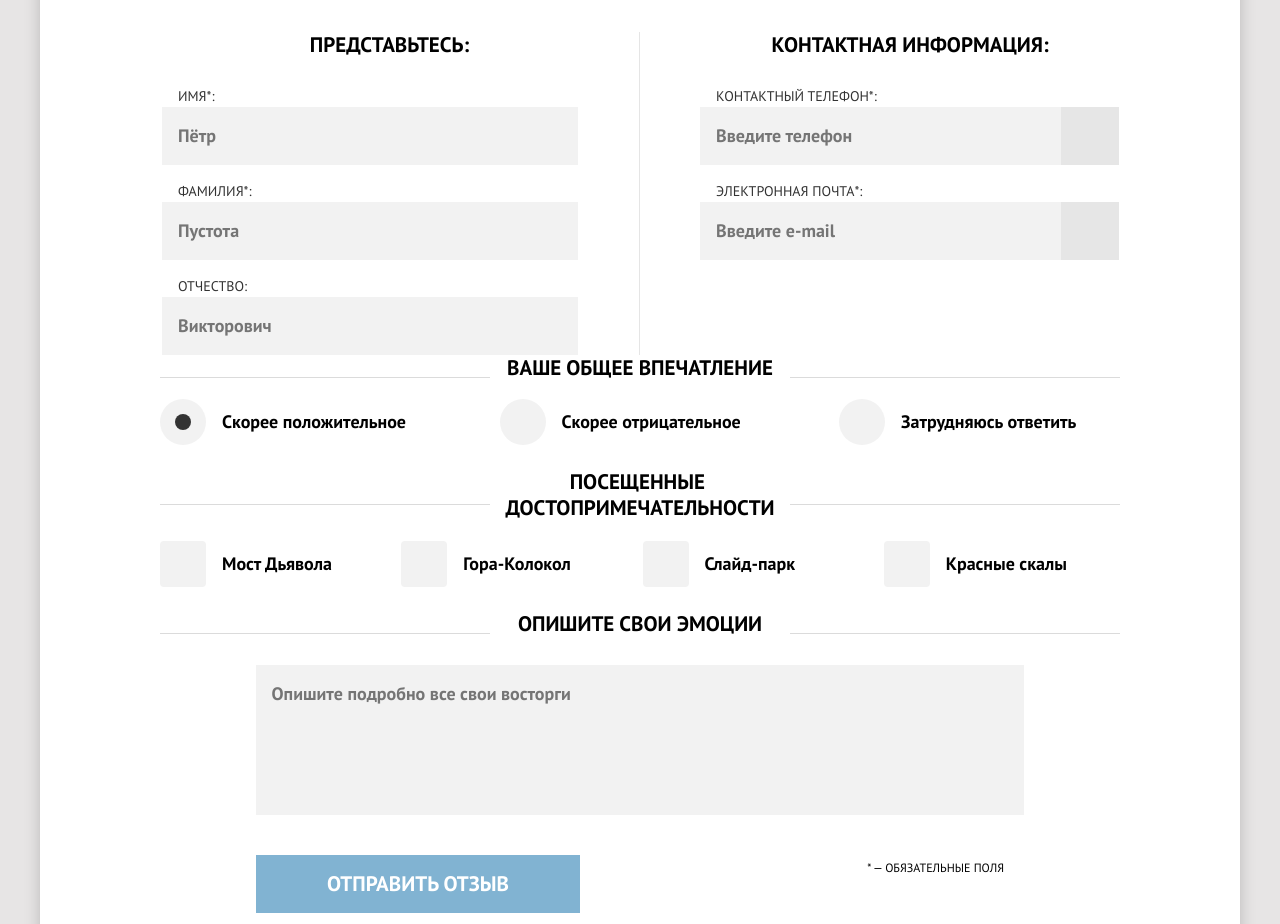
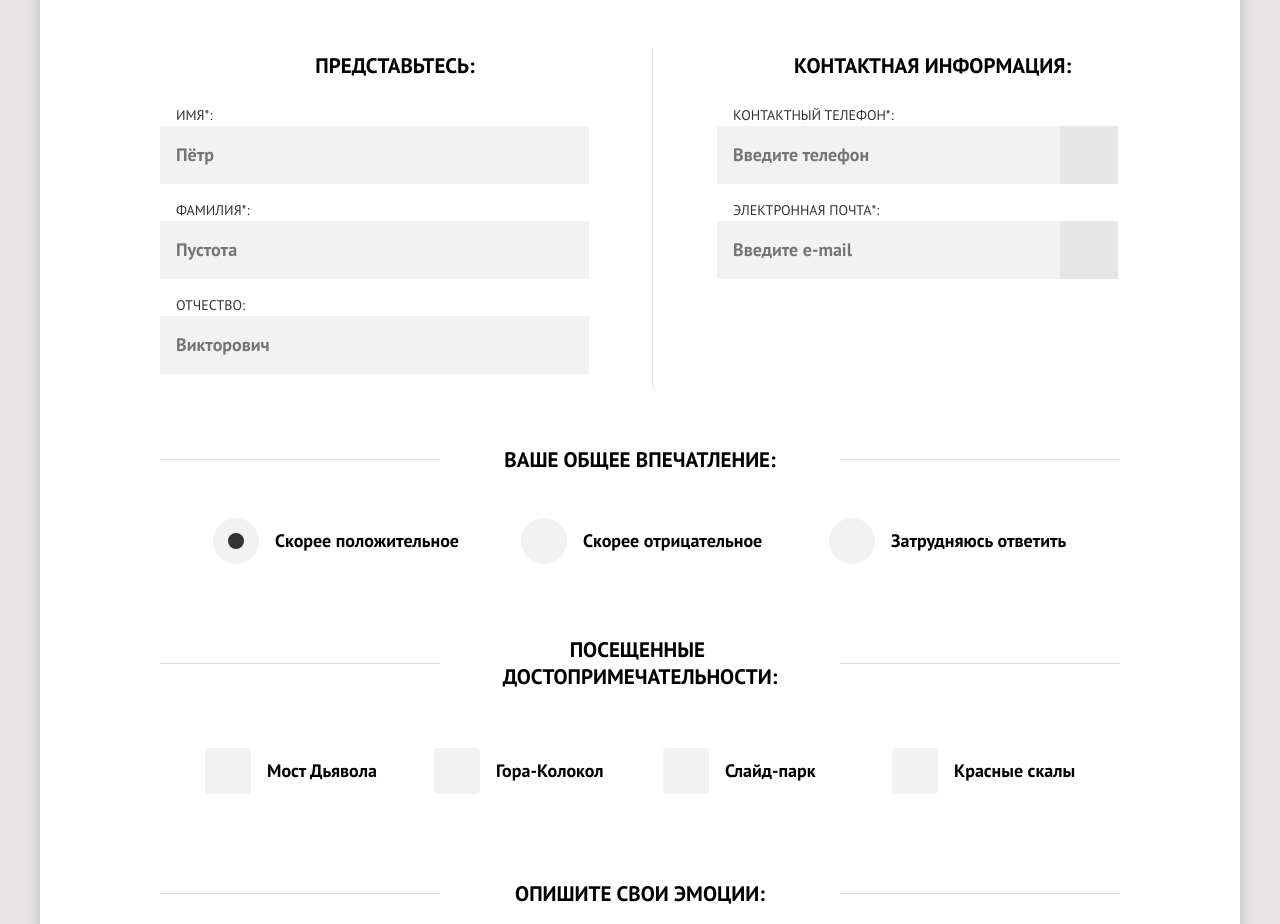
Before and after one commit to redcat-3/171114-sedona-26, a website: page source/form.html in a window 1280 px wide. Shown: the part 587-1511 px from the top of the page. Drawn offline with nearby package versions, Linux system fonts and the light colour scheme; files that its build step writes are made by us from their sources.

Commit message:
На проверку

```diff
--- a/source/form.html
+++ b/source/form.html
@@ -62,7 +62,7 @@
         <h2 class="visually-hidden">Форма обратной связи</h2>
         <form class="feedback-form" action="https://echo.htmlacademy.ru" method="post">
           <fieldset class="feedback-form__group feedback-form__group--column-left">
-            <legend class="feedback-form__title">Представьтесь</legend>
+            <legend class="feedback-form__title">Представьтесь:</legend>
             <ul class="feedback-form__list">
               <li class="feedback-form__item">
                 <label class="text">
@@ -85,7 +85,7 @@
             </ul>
           </fieldset>
           <fieldset class="feedback-form__group feedback-form__group--column-right">
-            <legend class="feedback-form__title">Контактная информация</legend>
+            <legend class="feedback-form__title">Контактная информация:</legend>
             <ul class="feedback-form__list">
               <li class="feedback-form__item">
                 <label class="text">
@@ -112,8 +112,8 @@
             </ul>
           </fieldset>
           <fieldset class="feedback-form__group feedback-form__group--wide feedback-form__group--radio">
-            <legend class="feedback-form__title feedback-form__title--radio">Ваше общее впечатление</legend>
-            <ul class="feedback-form__list">
+            <legend class="feedback-form__title feedback-form__title--radio">Ваше общее впечатление:</legend>
+            <ul class="feedback-form__list feedback-form__list--radio">
               <li class="feedback-form__item">
                 <label class="radio">
                   <input class="radio__input" type="radio" name="impress" value="+" checked>
@@ -138,7 +138,7 @@
             </ul>
           </fieldset>
           <fieldset class="feedback-form__group feedback-form__group--wide feedback-form__group--checkbox">
-            <legend class="feedback-form__title">Посещенные&nbsp;<br>достопримечательности</legend>
+            <legend class="feedback-form__title feedback-form__title--checkbox">Посещенные&nbsp;<br>достопримечательности:</legend>
             <ul class="feedback-form__list feedback-form__list--checkbox">
               <li class="feedback-form__item">
                 <label class="checkbox">
@@ -187,10 +187,10 @@
             </ul>
           </fieldset>
           <fieldset class="feedback-form__group feedback-form__group--wide">
-            <legend class="feedback-form__title">Опишите свои эмоции</legend>
+            <legend class="feedback-form__title">Опишите свои эмоции:</legend>
             <ul class="feedback-form__list">
               <li class="feedback-form__item feedback-form__item--textarea">
-                <textarea class="textarea" name="textarea" cols="16" rows="5" aria-label="Текст отзыва" placeholder="Опишите подробно все свои восторги" wrap="soft"></textarea>
+                <textarea class="textarea" name="textarea" cols="20" rows="5" aria-label="Текст отзыва" placeholder="Опишите подробно все свои восторги" wrap="soft"></textarea>
               </li>
             </ul>
           </fieldset>
--- a/source/less/blocks/advantages.less
+++ b/source/less/blocks/advantages.less
@@ -202,6 +202,10 @@
     width: 192px;
   }
 
+  .advantages__text--post span {
+    display: block;
+  }
+
   .advantages__item:last-child .advantages__text--post {
     padding-bottom: 0;
   }
@@ -213,6 +217,7 @@
       padding-top: 35px;
     }
     width: 400px;
+    height: 256px;
   }
 
   .advantages__image-wrapper {
--- a/source/less/blocks/contact-form.less
+++ b/source/less/blocks/contact-form.less
@@ -50,9 +50,11 @@
 
 .contact-form__map {
   width: 100%;
+  height: 350px;
   background-image: url("../img/map-mobile.jpg");
   background-repeat: no-repeat;
   background-position: center;
+  margin-bottom: 10px;
 }
 
 @media (min-width: @tablet-width) {
@@ -79,6 +81,7 @@
 
   .contact-form__map {
     background-image: url("../img/map-tablet.jpg");
+    margin-bottom: 0;
   }
 }
 
@@ -93,5 +96,6 @@
 
   .contact-form__map {
     background-image: url("../img/map-desktop.jpg");
+    margin-bottom: 2px;
   }
 }
--- a/source/less/blocks/feedback-form.less
+++ b/source/less/blocks/feedback-form.less
@@ -13,7 +13,7 @@
 
 @media (min-width: @desktop-width) {
   .feedback-form {
-    width: 960px;
+    padding: 0 120px;
   }
 }
 
@@ -23,7 +23,7 @@
   }
 
   &--checkbox {
-    padding-bottom: 14px;
+    padding-bottom: 0;
   }
   border: none;
   margin: 0;
@@ -49,24 +49,21 @@
   }
 
   .feedback-form__group--column-left {
-    padding: 0;
     padding-right: 43px;
-    padding-left: 2px;
-    margin-top: 57px;
+    padding-left: 0;
+    padding-bottom: 15px;
+    margin-top: 55px;
+    margin-bottom: -1px;
     border-right: 1px solid #e5e5e5;
   }
 
   .feedback-form__group--column-right {
-    margin-top: 57px;
+    margin-top: 55px;
     margin-left: 43px;
   }
 }
 
 .feedback-form__title {
-  &::after {
-    content: ":";
-  }
-
   &--radio {
     padding-bottom: 20px;
   }
@@ -87,9 +84,10 @@
   .feedback-form__title {
     font-weight: 700;
     font-size: 21px;
-    line-height: 26px;
+    line-height: 27px;
     margin-top: 0;
-    padding-bottom: 18px;
+    margin-bottom: 16px;
+    padding: 0;
   }
 
   .feedback-form__group--column-left .feedback-form__title {
@@ -97,11 +95,22 @@
   }
 
   .feedback-form__group--wide .feedback-form__title {
+    &--radio {
+      margin-top: 50px;
+      margin-bottom: 27px;
+    }
+
+    &--checkbox {
+      margin-top: 23px;
+      margin-bottom: 17px;
+    }
     background-image: linear-gradient(#dbdbdb, #dbdbdb), linear-gradient(#dbdbdb, #dbdbdb);
-    background-size: calc(50% - 150px) 1px;
+    background-size: calc(50% - 200px) 1px;
     background-repeat: no-repeat;
     background-position: left center, right center;
     max-width: 960px;
+    padding-top: 0;
+    margin: 22px 0 20px;
   }
 
   .feedback-form__group--wide .feedback-form__title::after {
@@ -111,11 +120,22 @@
     right: calc(-50% - 50px);
     width: calc(50% + 25px);
     height: 1px;
-    border-top: 1px solid #e5e5e5;
   }
 }
 
 @media (min-width: @desktop-width) {
+  .feedback-form__group--wide .feedback-form__title {
+    &--radio {
+      margin-top: 58px;
+      margin-bottom: 45px;
+    }
+
+    &--checkbox {
+      margin-top: 48px;
+      margin-bottom: 58px;
+    }
+  }
+
   .feedback-form__group--wide {
     max-width: 960px;
   }
@@ -131,20 +151,23 @@
   }
 
   .feedback-form__group--column-left {
-    padding-right: 60px;
-    width: 100%;
+    padding-top: 2px;
+    padding-right: 62px;
+    width: calc(100% - 52px);
   }
 
   .feedback-form__group--column-right {
-    margin-left: 60px;
-    padding-right: 60px;
-    width: 100%;
+    margin-left: 0;
+    padding-top: 2px;
+    padding-left: 37px;
+    width: calc(100% - 52px);
   }
 }
 
 .feedback-form__list {
   &--checkbox {
-    margin-top: 72px;
+    padding-top: 10px;
+    padding-bottom: 14px;
   }
   display: flex;
   flex-direction: column;
@@ -160,59 +183,98 @@
 
 @media (min-width: @tablet-width) {
   .feedback-form__list {
+    &--radio {
+      margin: 0 35px;
+    }
+
+    &--checkbox {
+      margin: 0 35px;
+      padding-bottom: 11px;
+    }
     padding-left: 0;
     padding-right: 1px;
   }
 
   .feedback-form__group--wide .feedback-form__list {
+    &--checkbox {
+      justify-content: center;
+    }
     flex-direction: row;
     flex-wrap: wrap;
     justify-content: space-between;
   }
-
-  .feedback-form__group--wide .feedback-form__item {
-    width: 280px;
-  }
 }
 
 @media (min-width: @desktop-width) {
-  .feedback-form__group--wide .feedback-form__list {
-    flex-wrap: nowrap;
+  .feedback-form__list {
+    &--radio {
+      margin-left: 53px;
+      margin-right: 10px;
+      gap: 5px;
+    }
+
+    &--checkbox {
+      width: 960px;
+      margin-left: 45px;
+      padding-right: 88px;
+      padding-bottom: 54px;
+      padding-top: 0;
+      gap: 5px;
+    }
   }
 
-  .feedback-form__list--checkbox {
-    max-width: 960px;
+  .feedback-form__group--wide .feedback-form__list--checkbox {
+    justify-content: space-between;
   }
-}
 
-@media (min-width: @tablet-width) {
-  .feedback-form__list .feedback-form__item--textarea {
-    display: flex;
-    width: 648px;
-    margin-left: auto;
-    margin-right: auto;
+  .feedback-form__group--wide .feedback-form__list--checkbox .feedback-form__item {
+    width: 185px;
   }
-}
 
-@media (min-width: @desktop-width) {
-  .feedback-form__list .feedback-form__item--textarea {
-    display: flex;
-    width: 768px;
-    margin-left: auto;
-    margin-right: auto;
+  .feedback-form__group--column-left .feedback-form__list {
+    width: 430px;
+  }
+
+  .feedback-form__group--column-right .feedback-form__list {
+    width: 402px;
   }
 }
 
 .feedback-form__item {
   &--textarea {
-    display: flex;
-    justify-content: center;
+    display: block;
+    width: 100%;
   }
   width: 100%;
   height: auto;
   position: relative;
   margin: 0;
   padding: 0;
+}
+
+@media (min-width: @tablet-width) {
+  .feedback-form__list .feedback-form__item--textarea {
+    display: block;
+    width: 648px;
+    min-height: 160px;
+    margin: 0;
+  }
+}
+
+@media (min-width: @desktop-width) {
+  .feedback-form__list .feedback-form__item--textarea {
+    display: block;
+    width: 768px;
+    margin-top: 0;
+    margin-left: 96px;
+    margin-bottom: 10px;
+  }
+}
+
+@media (min-width: @tablet-width) {
+  .feedback-form__group--wide .feedback-form__item {
+    width: 280px;
+  }
 }
 
 .feedback-form__submit {
@@ -228,12 +290,16 @@
     flex-direction: row;
     justify-content: space-between;
     margin: 0 auto;
+    margin-top: 13px;
   }
 }
 
 @media (min-width: @desktop-width) {
   .feedback-form__submit {
     width: 768px;
+    margin-top: 5px;
+    margin-left: 96px;
+    margin-bottom: 65px;
   }
 }
 
@@ -248,6 +314,12 @@
   .feedback-form__submit-button {
     width: 324px;
     margin: 0;
+  }
+}
+
+@media (min-width: @desktop-width) {
+  .feedback-form__submit-button {
+    width: 384px;
   }
 }
 
@@ -270,5 +342,8 @@
 @media (min-width: @tablet-width) {
   .feedback-form__footnote {
     text-align: right;
+    font-size: 14px;
+    padding: 0;
+    margin: auto 0;
   }
 }
--- a/source/less/blocks/form.less
+++ b/source/less/blocks/form.less
@@ -8,7 +8,7 @@
     width: 100%;
     padding-left: 60px;
     padding-right: 60px;
-    padding-bottom: 52px;
+    padding-bottom: 68px;
   }
 }
 
@@ -16,6 +16,6 @@
   .form {
     max-width: 1200px;
     margin: 0 auto;
-    padding: 0 120px;
+    padding: 0;
   }
 }
--- a/source/less/blocks/gallery.less
+++ b/source/less/blocks/gallery.less
@@ -63,7 +63,7 @@
     font-weight: 700;
     font-size: 30px;
     line-height: 26px;
-    padding-top: 29px;
+    padding-top: 27px;
   }
 
   .gallery__description {
--- a/source/less/blocks/textarea.less
+++ b/source/less/blocks/textarea.less
@@ -23,7 +23,7 @@
   width: 100%;
   color: #000000;
   padding: 12px;
-  margin-top: 10px;
+  margin-top: 7px;
   resize: none;
   background-color: #f2f2f2;
   font-family: inherit;
@@ -33,3 +33,15 @@
   line-height: 26px;
   border: 4px solid transparent;
 }
+
+@media (min-width: @tablet-width) {
+  .textarea {
+    width: 648px;
+  }
+}
+
+@media (min-width: @desktop-width) {
+  .textarea {
+    width: 768px;
+  }
+}
--- a/source/less/blocks/video.less
+++ b/source/less/blocks/video.less
@@ -18,6 +18,7 @@
 @media (min-width: @tablet-width) {
   .video {
     padding-bottom: 77.2%;
+    margin-bottom: 43px;
   }
 
   .video__media {
@@ -30,6 +31,7 @@
     width: 800px;
     height: 500px;
     padding-bottom: 0;
+    margin-bottom: 0;
   }
 
   .video__media {
```
Also changed, not shown: source/index.html (+2 -2 lines), source/less/blocks/header-nav.less (+8 -4 lines), source/less/blocks/hero.less (+5 -4 lines), source/less/blocks/slogan.less (+21 -1 lines).
